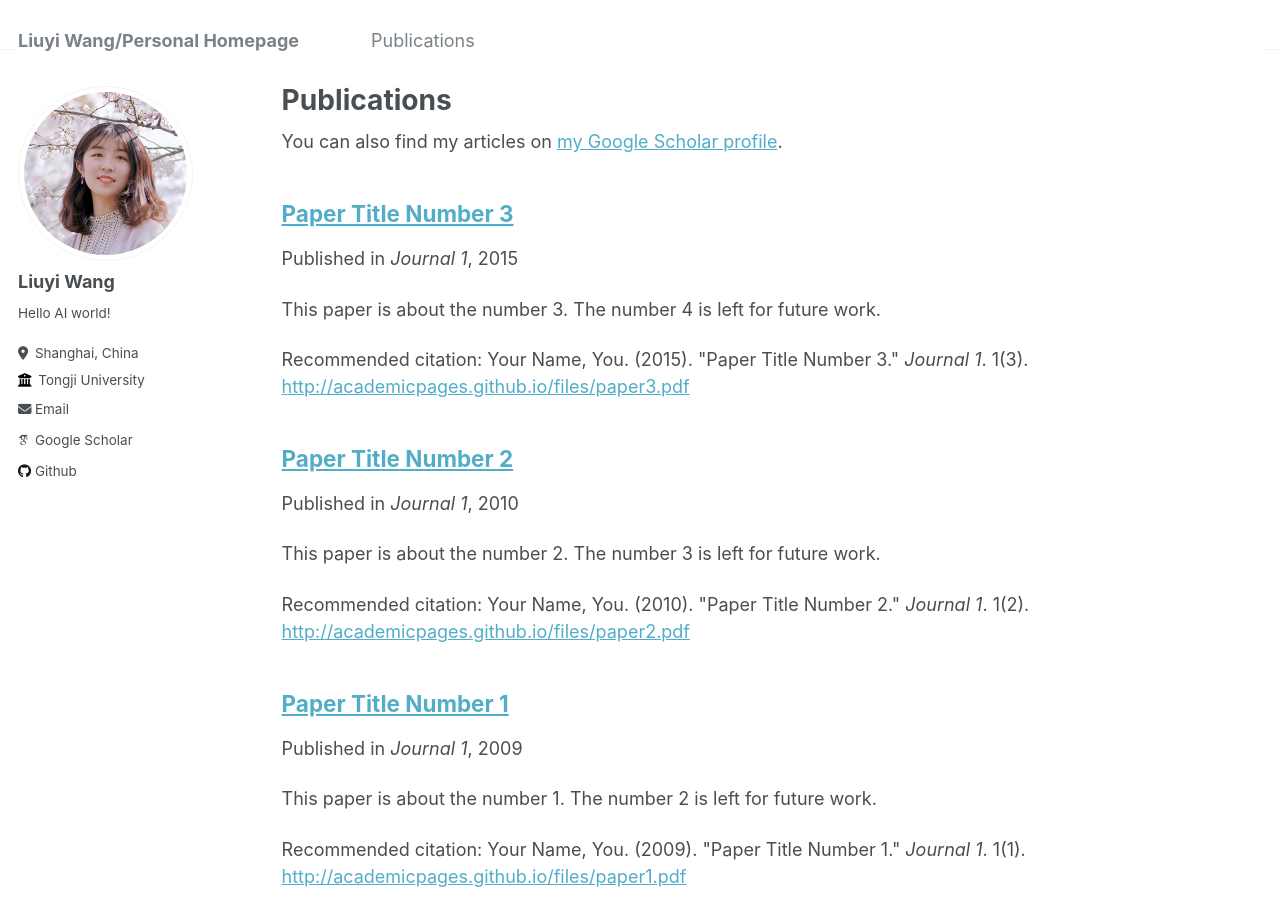
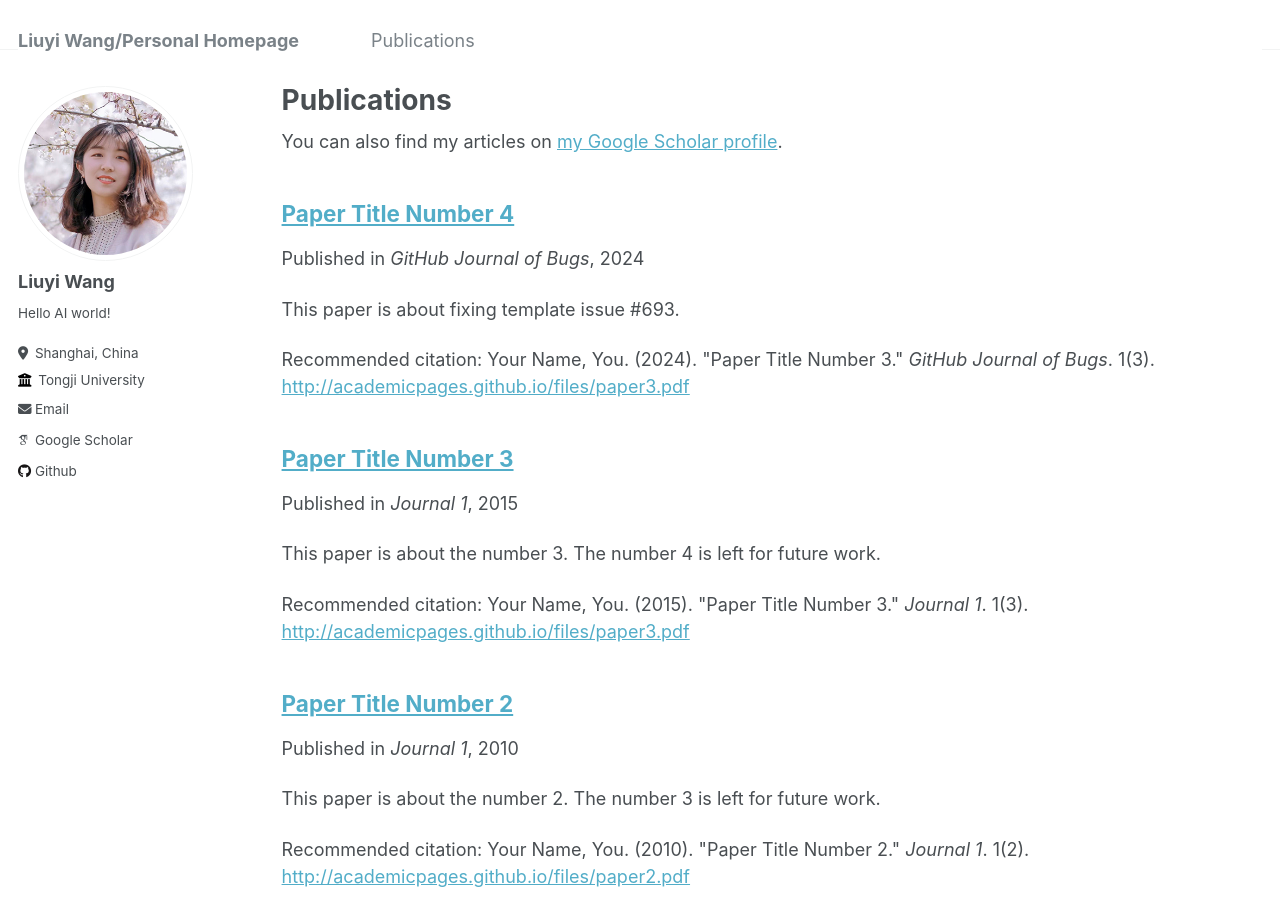
Before and after one commit to CrystalSixone/CrystalSixone_old.github.io, a Jekyll site: the page built from _pages/publications.md, in a window 1280 px wide and 900 px high. Built offline with Jekyll 4.4.1, drawn with Linux system fonts in a browser that asks for light colours; some web fonts are replaced; a file with an impossible date is left out.

Commit message:
Update 2024-02-17-paper-title-number-4.md

```diff
--- a/_publications/2024-02-17-paper-title-number-4.md
+++ b/_publications/2024-02-17-paper-title-number-4.md
@@ -1,12 +1,12 @@
 ---
-title: "RES-StS: Referring Expression Speaker via Self-Training With Scorer for Goal-Oriented Vision-Language Navigation"
+title: "Paper Title Number 4"
 collection: publications
-permalink: /publication/2015-10-01-paper-title-number-3
-excerpt: 'Liuyi Wang, Zongtao He, Ronghao Dang, Huiyi Chen, Chengju Liu, Qijun Chen'
-date: 2023
-venue: 'IEEE Transactions on Circuits and Systems for Video Technology'
-paperurl: '[RES-StS: Referring Expression Speaker via Self-Training With Scorer for Goal-Oriented Vision-Language Navigation](https://ieeexplore.ieee.org/document/10004992)'
-citation: 'L. Wang, Z. He, R. Dang, H. Chen, C. Liu and Q. Chen, "RES-StS: Referring Expression Speaker via Self-Training With Scorer for Goal-Oriented Vision-Language Navigation," in IEEE Transactions on Circuits and Systems for Video Technology, vol. 33, no. 7, pp. 3441-3454, July 2023, doi: 10.1109/TCSVT.2022.3233554.'
+permalink: /publication/2024-02-17-paper-title-number-4
+excerpt: 'This paper is about fixing template issue #693.'
+date: 2024-02-17
+venue: 'GitHub Journal of Bugs'
+paperurl: 'http://academicpages.github.io/files/paper3.pdf'
+citation: 'Your Name, You. (2024). &quot;Paper Title Number 3.&quot; <i>GitHub Journal of Bugs</i>. 1(3).'
 ---
 
 The contents above will be part of a list of publications, if the user clicks the link for the publication than the contents of section will be rendered as a full page, allowing you to provide more information about the paper for the reader. When publications are displayed as a single page, the contents of the above "citation" field will automatically be included below this section in a smaller font.
```
